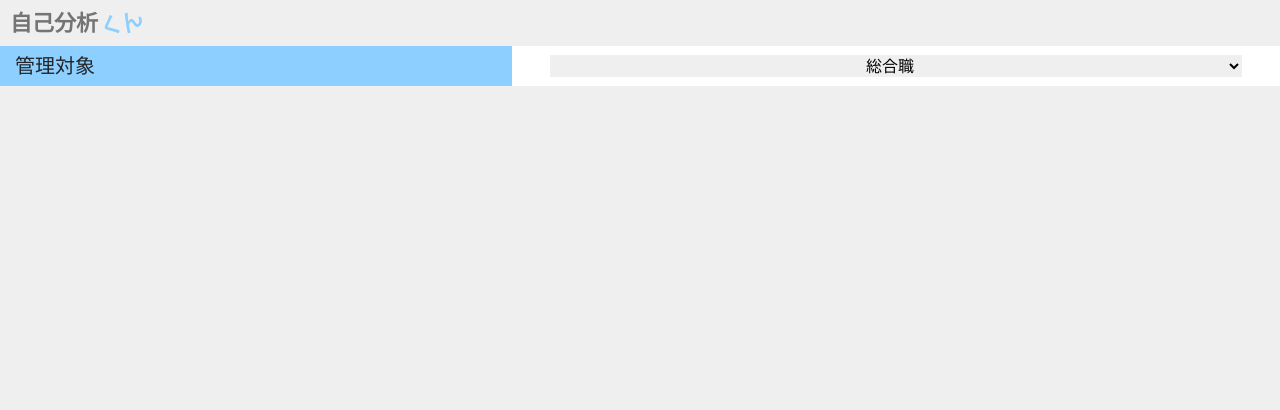
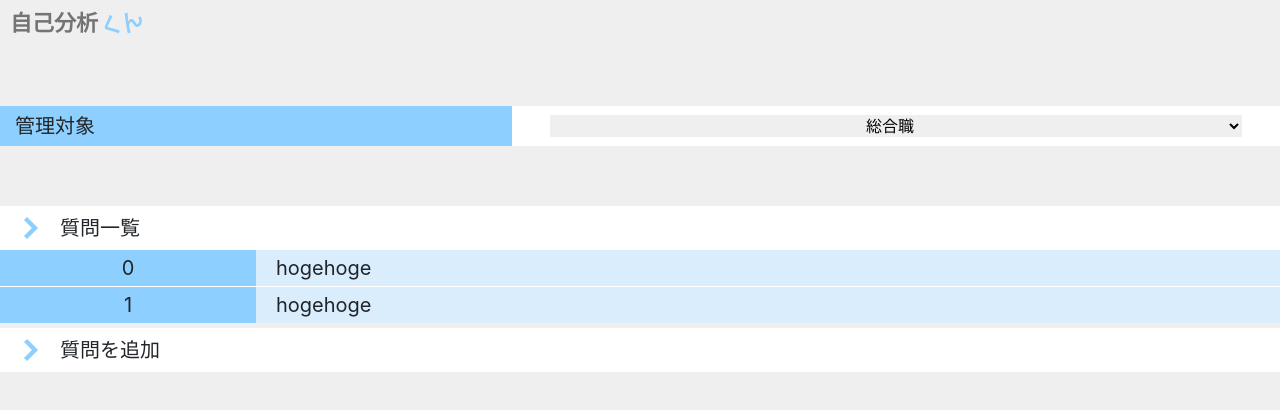
Before and after one commit to KojimaNaoyuki/self-analysis-tool, a React (Create React App) app: page /managementpage in a window 1280 px wide. Shown: the top 410 px of the page. Built offline with nearby package versions, Linux system fonts and the light colour scheme.

Commit message:
途中経過

```diff
--- a/src/component/container/ManagementPage.js
+++ b/src/component/container/ManagementPage.js
@@ -1,8 +1,10 @@
 import { Component } from "react";
 import { withRouter } from "react-router-dom";
 import styled from 'styled-components';
+import QuestionList from "../presentational/atoms/QuestionList";
 
 import Header from "../presentational/organisms/Header";
+import arrowImg from "../../img/arrow.svg";
 
 const ManagementPageBox = styled.div`
 `;
@@ -38,6 +40,27 @@ const Input = styled.input`
     outline: none;
 `;
 
+const HeadingTitle = styled.h3`
+    margin: 0;
+    position relative;
+    padding: 10px 60px;
+    font-size: 20px;
+`;
+const ArrowImg = styled.img`
+    position absolute;
+    top: 50%;
+    left: 20px;
+    width: 22px;
+    transform: translateY(-50%);
+`;
+
+const MtbL = styled.div`
+    margin: 60px 0;
+`;
+const MtbS = styled.div`
+    margin: 5px 0;
+`;
+
 class ManagementPage extends Component {
     constructor() {
         super();
@@ -48,6 +71,8 @@ class ManagementPage extends Component {
                 {/* ヘッダー */}
                 <Header />
                 {/* ヘッダー */}
+
+                <MtbL />
 
                 {/* 管理対象職種選択 */}
                 <InputBox>
@@ -64,10 +89,22 @@ class ManagementPage extends Component {
                 </InputBox>
                 {/* 管理対象職種選択 */}
 
+                <MtbL />
+
                 {/* 質問一覧 */}
+                <InputBox>
+                    <HeadingTitle><ArrowImg src={arrowImg} />質問一覧</HeadingTitle>
+                    <QuestionList id="0" Qtext="hogehoge" />
+                    <QuestionList id="1" Qtext="hogehoge" />
+                </InputBox>
                 {/* 質問一覧 */}
 
+                <MtbS />
+
                 {/* 質問追加 */}
+                <InputBox>
+                    <HeadingTitle><ArrowImg src={arrowImg} />質問を追加</HeadingTitle>
+                </InputBox>
                 {/* 質問追加 */}
 
             </ManagementPageBox>
--- /dev/null
+++ b/src/component/presentational/atoms/QuestionList.js
@@ -0,0 +1,35 @@
+import styled from 'styled-components';
+
+const QuestionListBox = styled.div`
+    margin-bottom: 1px;
+    display: flex;
+`
+const IdBox = styled.h3`
+    padding: 6px 0;
+    width: 20%;
+    margin: 0;
+    background-color: #8DCFFF;
+    text-align: center;
+    font-size: 20px;
+    font-weight: normal;
+`;
+const Qtext = styled.h3`
+    padding: 6px 20px;
+    width: 80%;
+    margin: 0;
+    font-size: 20px;
+    font-weight: normal;
+    overflow-x: scroll;
+    background-color: #daedfd;
+`;
+
+const QuestionList = (props) => {
+    return(
+        <QuestionListBox>
+            <IdBox>{props.id}</IdBox>
+            <Qtext>{props.Qtext}</Qtext>
+        </QuestionListBox>
+    );
+}
+
+export default QuestionList;
```
